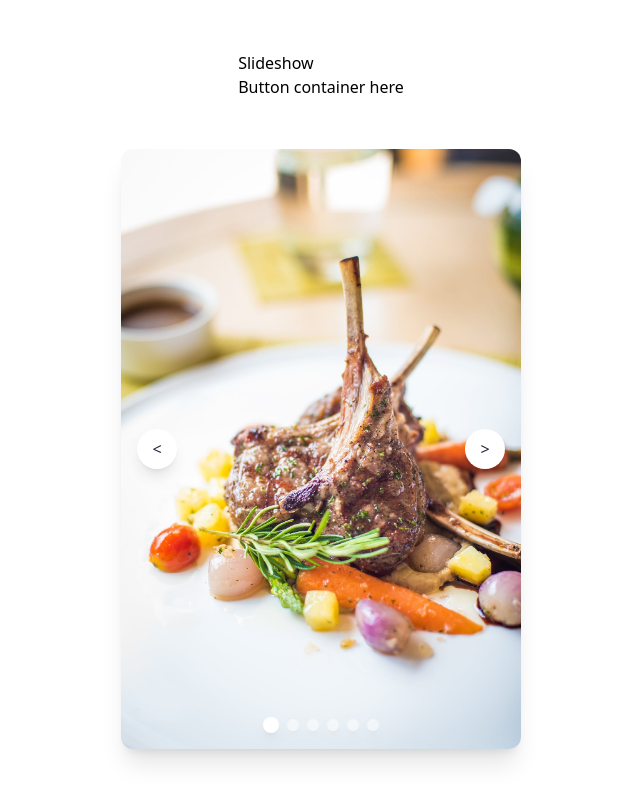
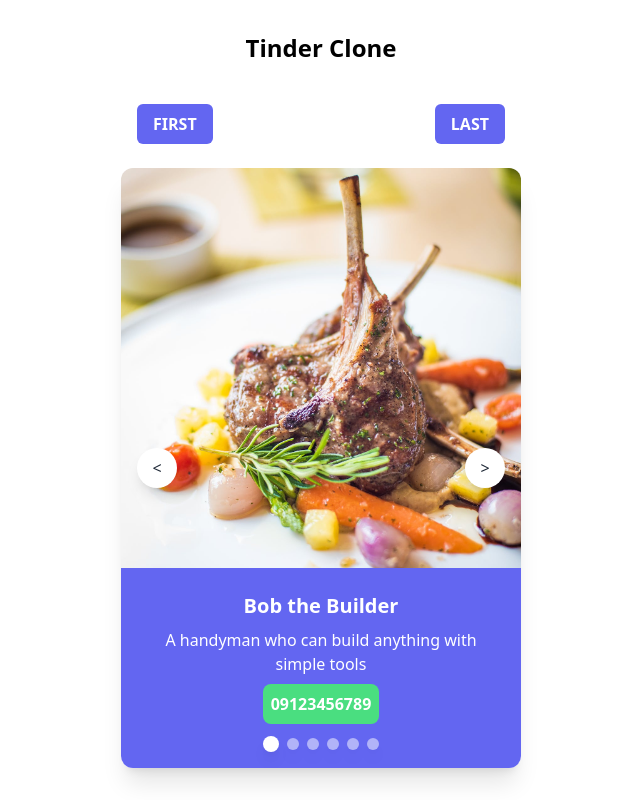
Before and after one commit to hyperst8/tinder-clone, a React (Vite) app: page / in a window 1280 px wide. Shown: the whole page, without its empty margins (319-959 px from the left). Built offline with nearby package versions, Linux system fonts and the light colour scheme.

Commit message:
Add slider component

```diff
--- a/src/App.jsx
+++ b/src/App.jsx
@@ -1,9 +1,10 @@
 // Import components
 // import SliderImages from "./components/SliderImages";
 import Carousel from "./components/Carousel";
+import Slider from "./components/Slider";
 
 // Import content
-import images from "./content/data";
+import handiCrafts from "./content/data.js";
 
 function App() {
   return (
@@ -11,18 +12,13 @@ function App() {
       {/* <SliderImages images={images} /> */}
       <div className="max-w-lg h-dvh flex flex-col items-center justify-evenly mx-auto">
         <div>
-          <h1>Slideshow</h1>
-          <div>
-            <p>Button container here</p>
-          </div>
+          <h1 className="font-bold text-2xl">Tinder Clone</h1>
         </div>
         <Carousel>
-          {images.map((image, index) => (
-            <img
+          {handiCrafts.map((slider, index) => (
+            <Slider
               key={index}
-              className="object-cover h-full w-full"
-              src={image}
-              alt={`Slide ${index + 1}`}
+              data={slider}
             />
           ))}
         </Carousel>
--- a/src/components/Carousel.jsx
+++ b/src/components/Carousel.jsx
@@ -12,10 +12,30 @@ export default function Carousel({ children: data }) {
 
   const goTo = (index) => setCurrent(index);
 
+  const goToFirst = () => setCurrent(0);
+
+  const goToLast = () => setCurrent(data.length - 1);
+
   return (
+    <div>
+      <div className="flex justify-between items-center py-2 px-4 mb-4">
+        <button
+          onClick={goToFirst}
+          className="btn-slider"
+        >
+          First
+        </button>
+        <button
+          onClick={goToLast}
+          className="btn-slider"
+        >
+          Last
+        </button>
+      </div>
+
       <div className="overflow-hidden relative w-[96%] md:w-[25rem] h-[37.5rem] mx-auto rounded-xl shadow-xl">
         <div
-        className="element flex transition-transform ease-out duration-500 w-full h-full"
+          className="element flex transition-transform ease-out duration-500 object-cover h-full w-full"
           style={{ transform: `translateX(-${current * 100}%)` }}
         >
           {data}
@@ -50,5 +70,6 @@ export default function Carousel({ children: data }) {
           </div>
         </div>
       </div>
+    </div>
   );
 }
--- /dev/null
+++ b/src/components/Slider.jsx
@@ -0,0 +1,23 @@
+/* eslint-disable react/prop-types */
+
+export default function Slider({ data }) {
+  const { name, description, image, phone } = data;
+  return (
+    <div className="min-w-[25rem]">
+      <div className="h-[25rem]">
+        <img
+          className="w-full h-full object-cover"
+          src={image}
+          alt={name}
+        />
+      </div>
+      <div className="bg-indigo-500 text-white h-full flex flex-col items-center pt-6 px-4 text-center">
+        <h2 className="font-semibold text-xl">{name}</h2>
+        <p className="my-2 px-4">{description}</p>
+        <button className="bg-green-400 font-semibold p-2 rounded-lg cursor-pointer hover:opacity-80">
+          {phone}
+        </button>
+      </div>
+    </div>
+  );
+}
--- a/src/content/data.js
+++ b/src/content/data.js
@@ -5,6 +5,45 @@ import image04 from "../assets/04.jpg";
 import image05 from "../assets/05.jpg";
 import image06 from "../assets/06.jpg";
 
-const images = [image01, image02, image03, image04, image05, image06];
+const handicrafts = [
+  {
+    name: "Bob the Builder",
+    description: "A handyman who can build anything with simple tools",
+    image: image01,
+    phone: "09123456789",
+  },
+  {
+    name: "Alice the Artisan",
+    description: "An artist specializing in intricate handcrafted sculptures",
+    image: image02,
+    phone: "09876543210",
+  },
+  {
+    name: "Crafty Cathy",
+    description: "Creates beautiful handmade jewelry using unique materials",
+    image: image03,
+    phone: "08765432109",
+  },
+  {
+    name: "Sam the Stitcher",
+    description:
+      "A skilled tailor who crafts custom clothing with attention to detail",
+    image: image04,
+    phone: "09543210987",
+  },
+  {
+    name: "Woodworking Walter",
+    description:
+      "Crafts elegant wooden furniture pieces with precision and style",
+    image: image05,
+    phone: "09432109876",
+  },
+  {
+    name: "Eva the Engraver",
+    description: "Specializes in personalized engraving on various materials",
+    image: image06,
+    phone: "09654321098",
+  },
+];
 
-export default images;
+export default handicrafts;
--- a/src/index.css
+++ b/src/index.css
@@ -7,4 +7,8 @@
   .btn-next {
     @apply w-10 h-10 flex justify-center items-center cursor-pointer rounded-full shadow-lg bg-white text-gray-800 hover:opacity-75;
   }
+
+  .btn-slider {
+    @apply rounded-md uppercase font-semibold text-white bg-indigo-500 py-2 px-4 cursor-pointer hover:opacity-80;
+  }
 }
```
Lines whose indentation alone changed are shown as unchanged.
